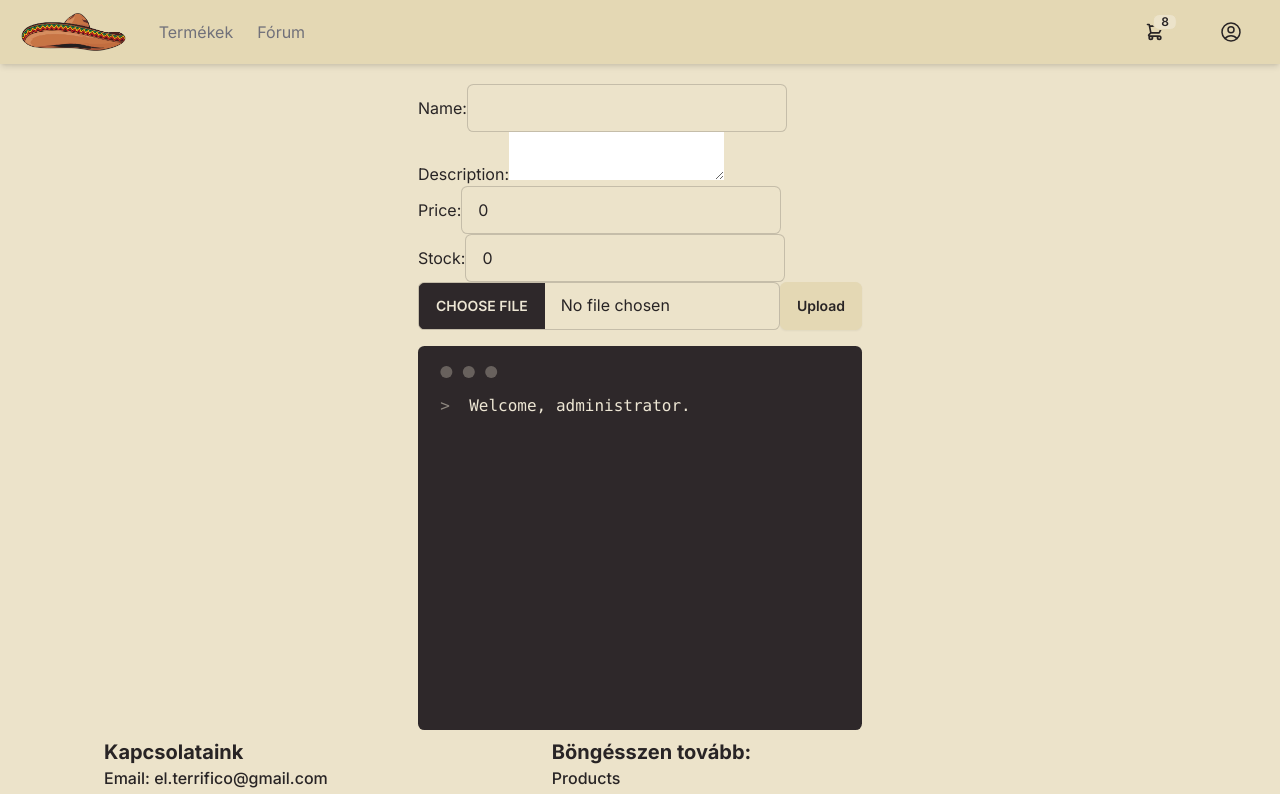
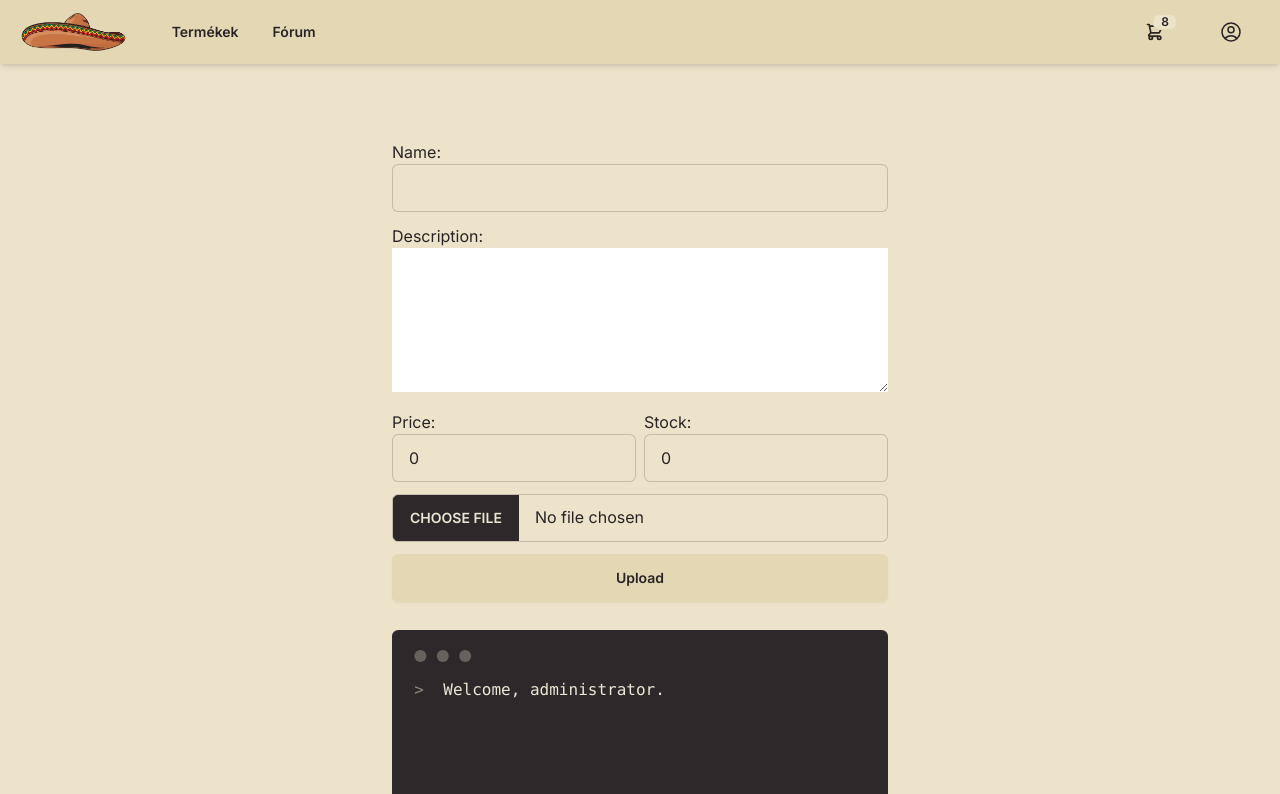
Before and after one commit to El-Terrifico-webfejlesztok/El-Terrifico-weboldal, a Next.js app: page /upload in a window 1280 px wide. Shown: the top 794 px of the page. Built offline with nearby package versions, Linux system fonts and the light colour scheme; no server answers.

Commit message:
Navbar és upload page frontend design

```diff
--- a/app/components/navbar/Links.tsx
+++ b/app/components/navbar/Links.tsx
@@ -11,15 +11,17 @@ const Links = () => {
         { name: 'Fórum', href: '/forum' },
     ];
 
+    const linkclass = 'px-3 transition-colors btn transition-all '
+
     return (
 
-            <ul className='flex space-x-6'>
+        <ul className='flex space-x-2'>
             {links.map(link => (
                 <li key={link.href}>
                     <Link
                         href={link.href}
-                            className={`${link.href === currentPath ? 'text-zinc-900' : 'text-zinc-500'
-                                } hover:text-zinc-800 transition-colors`}
+                        className={`${link.href === currentPath ? 'btn-active' : 'btn-ghost'
+                            } ${linkclass} `}
                     >
                         {link.name}
                     </Link>
--- a/app/components/navbar/NavBar.tsx
+++ b/app/components/navbar/NavBar.tsx
@@ -13,7 +13,7 @@ const NavBar = () => {
         <nav className='navbar bg-base-200 px-5 h-16 flex items-center shadow-md sticky top-0 z-50 gap-4'>
             <LoadingBar />
             <Link href='/' className='mr-4'>
-                <img src="Sombrero.png" alt="Logo" className='max-h-10 cursor-pointer' />
+                <img src="Sombrero.png" alt="Logo" className='max-h-10 cursor-pointer hover:scale-110 hover:brightness-150 active:scale-95 transition-all' />
             </Link>
 
             <Links></Links>
--- a/app/upload/page.tsx
+++ b/app/upload/page.tsx
@@ -73,14 +73,14 @@ const UploadProduct = () => {
     }
   }
 
-  const inputlook = 'input input-bordered w-full max-w-xs'
+  const inputlook = 'input input-bordered w-full'
 
   return (
-    <div className='flex mx-auto justify-center max-w-2xl pt-5'>
+    <div className='mx-auto justify-center max-w-lg pt-5'>
 
-      <form onSubmit={handleSubmit}>
+      <form onSubmit={handleSubmit} className='flex flex-col gap-3 mx-auto mt-12 p-2'>
         <div>
-          <label htmlFor="name">Name:</label>
+          <label className='form-control' htmlFor="name">Name:</label>
           <input
             className={inputlook}
             type="text"
@@ -90,15 +90,18 @@ const UploadProduct = () => {
           />
         </div>
         <div>
-          <label htmlFor="description">Description:</label>
+          <label className='form-control' htmlFor="description">Description:</label>
           <textarea
+            className='w-full'
+            rows={6}
             id="description"
             value={description}
             onChange={(e) => setDescription(e.target.value)}
           />
         </div>
+        <div className='flex space-x-2'>
           <div>
-          <label htmlFor="price">Price:</label>
+            <label className='form-control' htmlFor="price">Price:</label>
             <input
               className={inputlook}
               type="number"
@@ -109,7 +112,7 @@ const UploadProduct = () => {
             />
           </div>
           <div>
-          <label htmlFor="stock">Stock:</label>
+            <label className='form-control' htmlFor="stock">Stock:</label>
             <input
               className={inputlook}
               type="number"
@@ -117,6 +120,7 @@ const UploadProduct = () => {
               value={stock}
               onChange={(e) => setStock(Number(e.target.value))}
             />
+          </div>
         </div>
 
         <input
@@ -128,7 +132,7 @@ const UploadProduct = () => {
         <button className='btn' type="submit">Upload</button>
 
 
-        <div className="mockup-code min-h-96 max-w-lg mt-4" >
+        <div className="mockup-code min-h-96 mt-4" >
           {/*Ezt még javítani kéne, a key nem egyedi mindíg. Emiatt bugos*/}
           {message.map((mes, index) =>
             <pre key={index} data-prefix=">">
```
Lines whose indentation alone changed are shown as unchanged.
